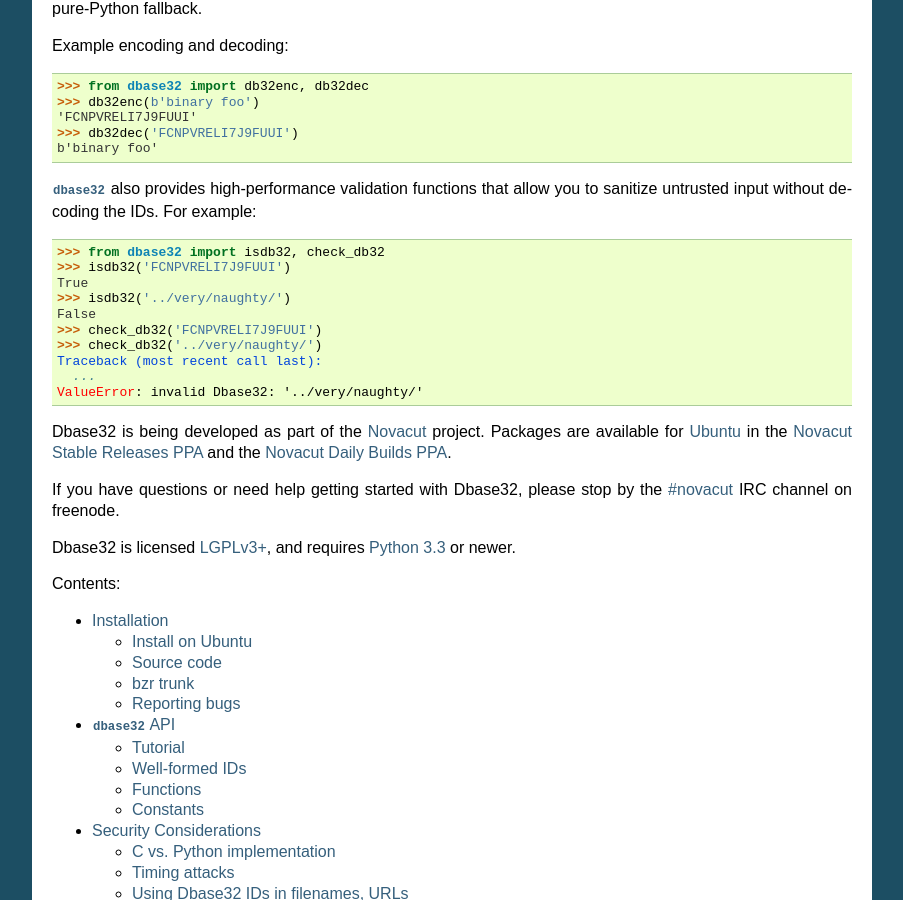
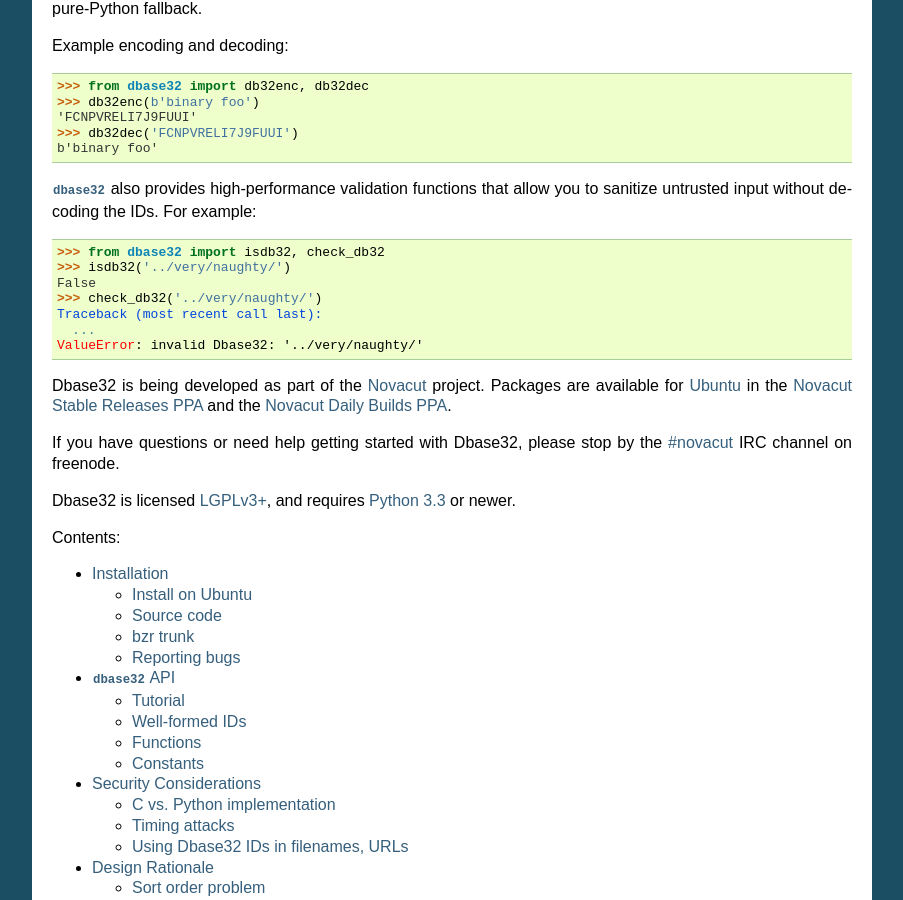
Before and after one commit to json420/dbase32, a Sphinx documentation site: the page built from doc/index.rst, in a window 1280 px wide and 900 px high, scrolled down 311 px. Shown: the whole window, without its empty margins (198-1101 px from the left). Built offline with Sphinx 7.4.7, drawn with Linux system fonts in a browser that asks for light colours.

Commit message:
Few more doc tweaks

```diff
--- a/doc/dbase32.rst
+++ b/doc/dbase32.rst
@@ -308,7 +308,7 @@
     Note that the Dbase32 alphabet (encoding table) is in ASCII/UTF-8 sorted
     order:
 
-    >>> dbase32.DB32ALPHABET == ''.join(sorted(dbase32.DB32ALPHABET))
+    >>> dbase32.DB32ALPHABET == ''.join(sorted(set(dbase32.DB32ALPHABET)))
     True
 
 
--- a/doc/index.rst
+++ b/doc/index.rst
@@ -26,11 +26,8 @@
 you to sanitize untrusted input without decoding the IDs.  For example:
 
 >>> from dbase32 import isdb32, check_db32
->>> isdb32('FCNPVRELI7J9FUUI')
-True
 >>> isdb32('../very/naughty/')
 False
->>> check_db32('FCNPVRELI7J9FUUI')
 >>> check_db32('../very/naughty/')  # doctest: -IGNORE_EXCEPTION_DETAIL
 Traceback (most recent call last):
   ...
```
